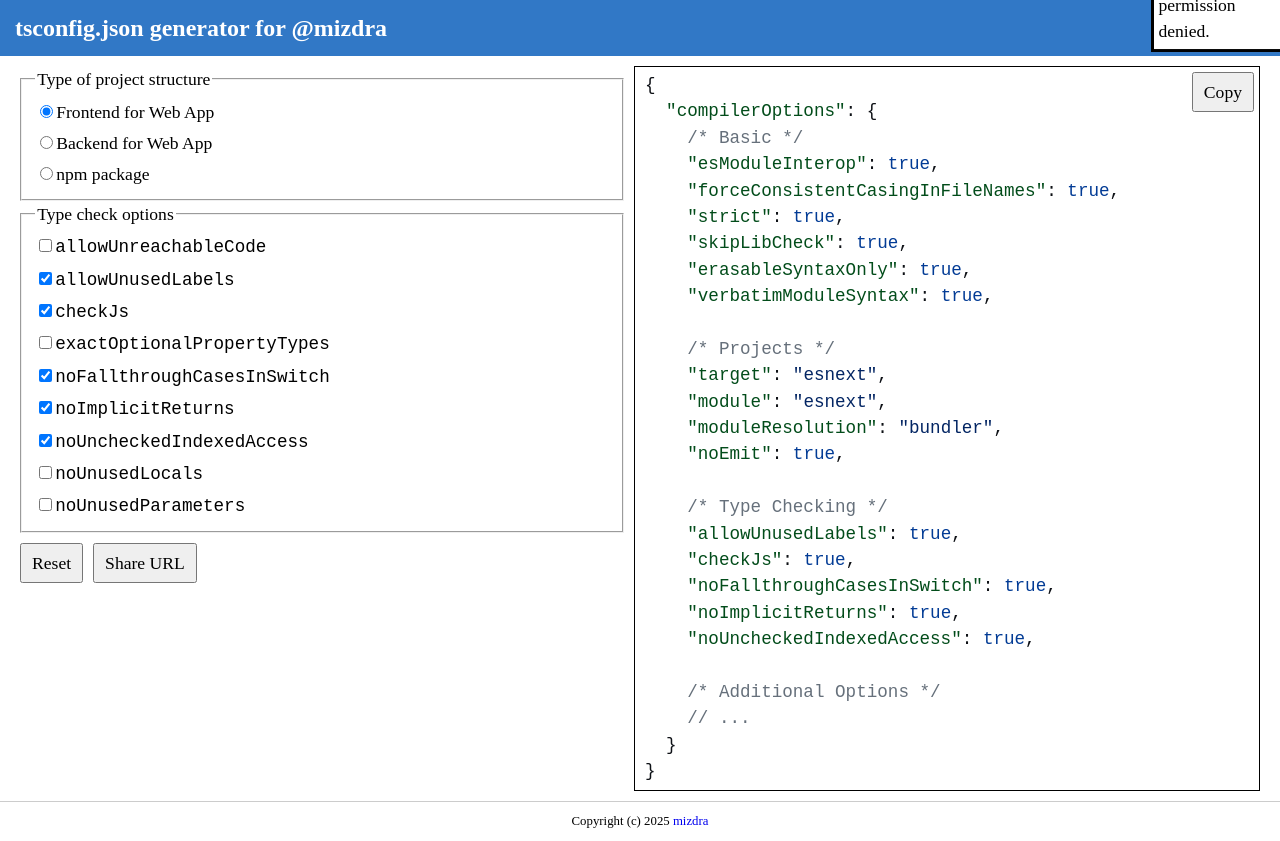
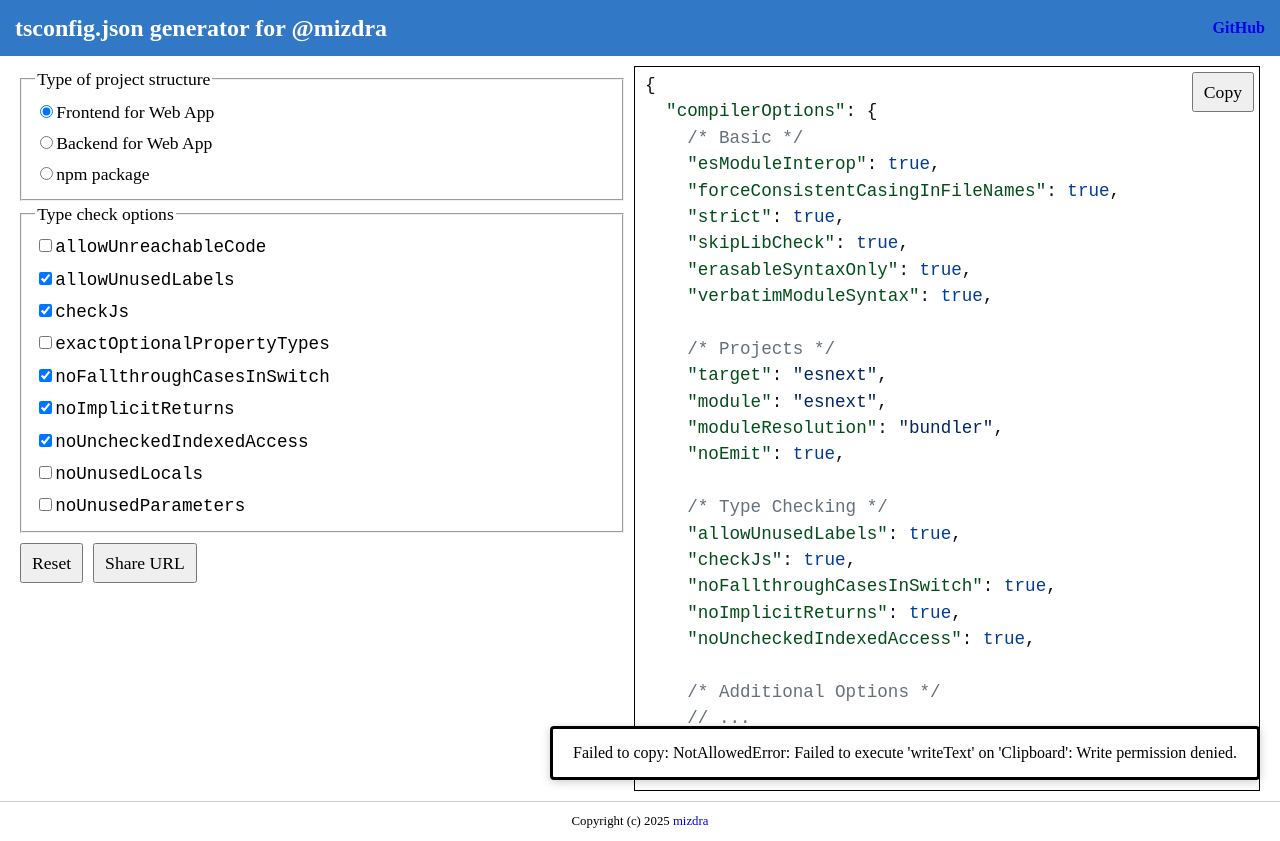
Before and after one commit to mizdra/tsconfig-generator, a React (Vite) app: page / in a window 1280 px wide. Both pictures are taken after a click on the button "Copy". Built offline with nearby package versions, Linux system fonts and the light colour scheme.

Commit message:
implement `useToast`

```diff
--- a/src/App.tsx
+++ b/src/App.tsx
@@ -1,5 +1,6 @@
 import { useEffect, useState } from 'react';
 import styles from './App.module.css';
+import { useToast } from './components/Toast.js';
 import { TSConfigEditor } from './components/TSConfigEditor.js';
 import { TSConfigViewer } from './components/TSConfigViewer.js';
 import type { TSConfigPreference } from './preference.js';
@@ -7,6 +8,7 @@ import { decodePreferenceFromURL, defaultPreference, encodePreferenceToURL } fro
 
 export function App() {
   const [preference, setPreference] = useState<TSConfigPreference>(defaultPreference);
+  const { showInfo, showError } = useToast();
 
   useEffect(() => {
     const preferenceFromURL = decodePreferenceFromURL();
@@ -17,15 +19,10 @@ export function App() {
 
   const handleShare = () => {
     const url = encodePreferenceToURL(preference);
-
     navigator.clipboard
       .writeText(url)
-      .then(() => {
-        alert('URL copied to clipboard');
-      })
-      .catch(() => {
-        alert('Failed to copy URL');
-      });
+      .then(() => showInfo('URL copied!'))
+      .catch((err) => showError(`Failed to copy URL: ${err}`));
   };
 
   return (
--- a/src/components/CopyButton.tsx
+++ b/src/components/CopyButton.tsx
@@ -1,31 +1,18 @@
-import { useRef, useState } from 'react';
 import styles from './CopyButton.module.css';
+import { useToast } from './Toast.js';
 
 export function CopyButton({ content }: { content: string }) {
-  const [tooltipText, setTooltipText] = useState('');
-  const tooltipRef = useRef<HTMLDivElement>(null);
+  const { showInfo, showError } = useToast();
   const handleCopy = () => {
     navigator.clipboard
       .writeText(content)
-      .then(() => {
-        setTooltipText('Copied!');
-        tooltipRef.current?.showPopover();
-      })
-      .catch((err) => {
-        setTooltipText(`Failed to copy: ${err}`);
-        tooltipRef.current?.showPopover();
-      });
+      .then(() => showInfo('Copied!'))
+      .catch((err) => showError(`Failed to copy: ${err}`));
   };
 
   return (
-    <>
-      <button className={styles.button} type="button" onClick={handleCopy}>
-        Copy
-      </button>
-      {/* MEMO: Not sure if `role=tooltip` is best (ref: https://blog.jxck.io/entries/2024-11-01/tooltip-popover.html#apg) */}
-      <div ref={tooltipRef} role="tooltip" popover="auto" aria-live="assertive" className={styles.tooltip}>
-        {tooltipText}
-      </div>
-    </>
+    <button className={styles.button} type="button" onClick={handleCopy}>
+      Copy
+    </button>
   );
 }
--- /dev/null
+++ b/src/components/Toast.module.css
@@ -0,0 +1,10 @@
+.toast {
+  position: absolute;
+  top: auto;
+  left: auto;
+  bottom: 20px;
+  right: 20px;
+  padding: 12px 20px;
+  border-radius: 4px;
+  box-shadow: 0 2px 10px rgba(0, 0, 0, 0.2);
+}
--- /dev/null
+++ b/src/components/Toast.tsx
@@ -0,0 +1,63 @@
+import { createContext, useContext, useRef, useState } from 'react';
+import styles from './Toast.module.css';
+
+interface ToastContextType {
+  type: 'info' | 'error';
+  setType: (type: 'info' | 'error') => void;
+  tooltipText: string;
+  setTooltipText: (text: string) => void;
+  tooltipRef: React.RefObject<HTMLDivElement | null>;
+}
+
+const ToastContext = createContext<ToastContextType | null>(null);
+
+interface ToastProviderProps {
+  children: React.ReactNode;
+}
+
+export function ToastProvider({ children }: ToastProviderProps) {
+  const [type, setType] = useState<'info' | 'error'>('info');
+  const [tooltipText, setTooltipText] = useState('');
+  const tooltipRef = useRef<HTMLDivElement>(null);
+
+  const value = {
+    type,
+    setType,
+    tooltipText,
+    setTooltipText,
+    tooltipRef,
+  };
+
+  return (
+    <ToastContext.Provider value={value}>
+      {children}
+      <div ref={tooltipRef} role={type === 'info' ? 'status' : 'alert'} popover="auto" className={styles.toast}>
+        {tooltipText}
+      </div>
+    </ToastContext.Provider>
+  );
+}
+
+export function useToast() {
+  const context = useContext(ToastContext);
+
+  if (!context) {
+    throw new Error('useToast must be used within a ToastProvider');
+  }
+
+  const { setType, setTooltipText, tooltipRef } = context;
+
+  const showInfo = (message: string) => {
+    setType('info');
+    setTooltipText(message);
+    tooltipRef.current?.showPopover();
+  };
+
+  const showError = (message: string) => {
+    setType('error');
+    setTooltipText(message);
+    tooltipRef.current?.showPopover();
+  };
+
+  return { showInfo, showError };
+}
--- a/src/main.tsx
+++ b/src/main.tsx
@@ -2,9 +2,12 @@ import './global.css';
 import React from 'react';
 import ReactDOM from 'react-dom/client';
 import { App } from './App';
+import { ToastProvider } from './components/Toast.js';
 
 ReactDOM.createRoot(document.getElementById('root')!).render(
   <React.StrictMode>
-    <App />
+    <ToastProvider>
+      <App />
+    </ToastProvider>
   </React.StrictMode>,
 );
```
